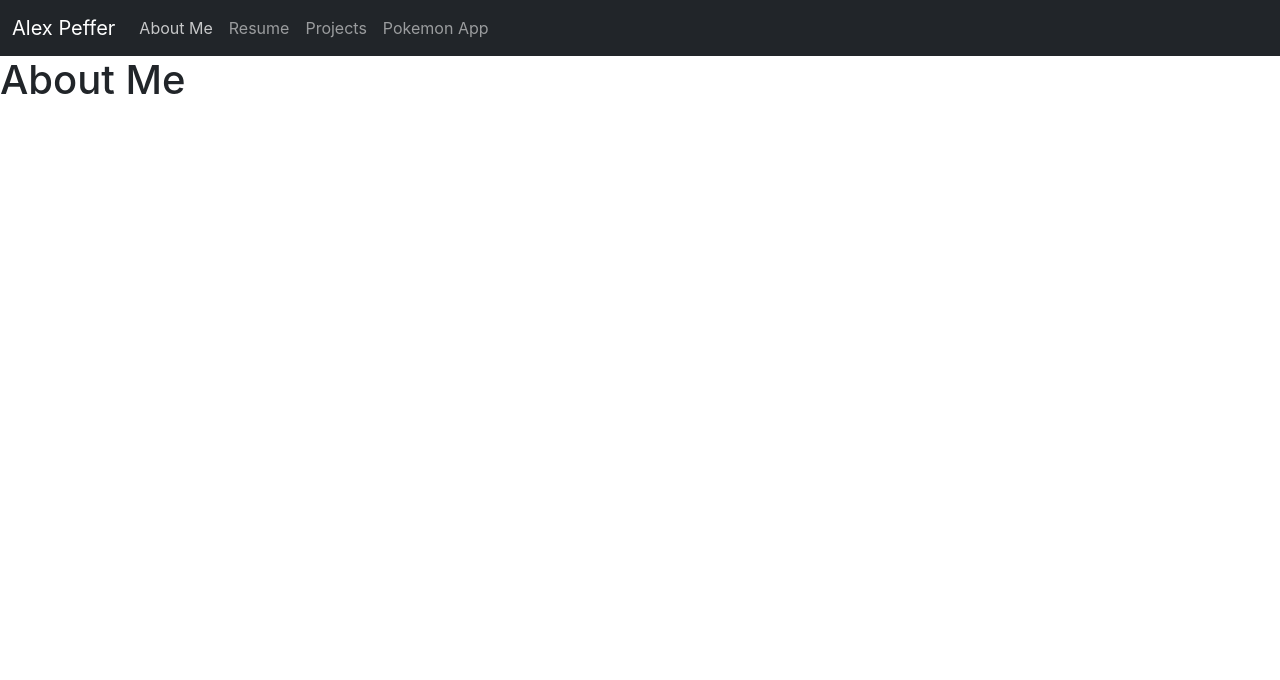
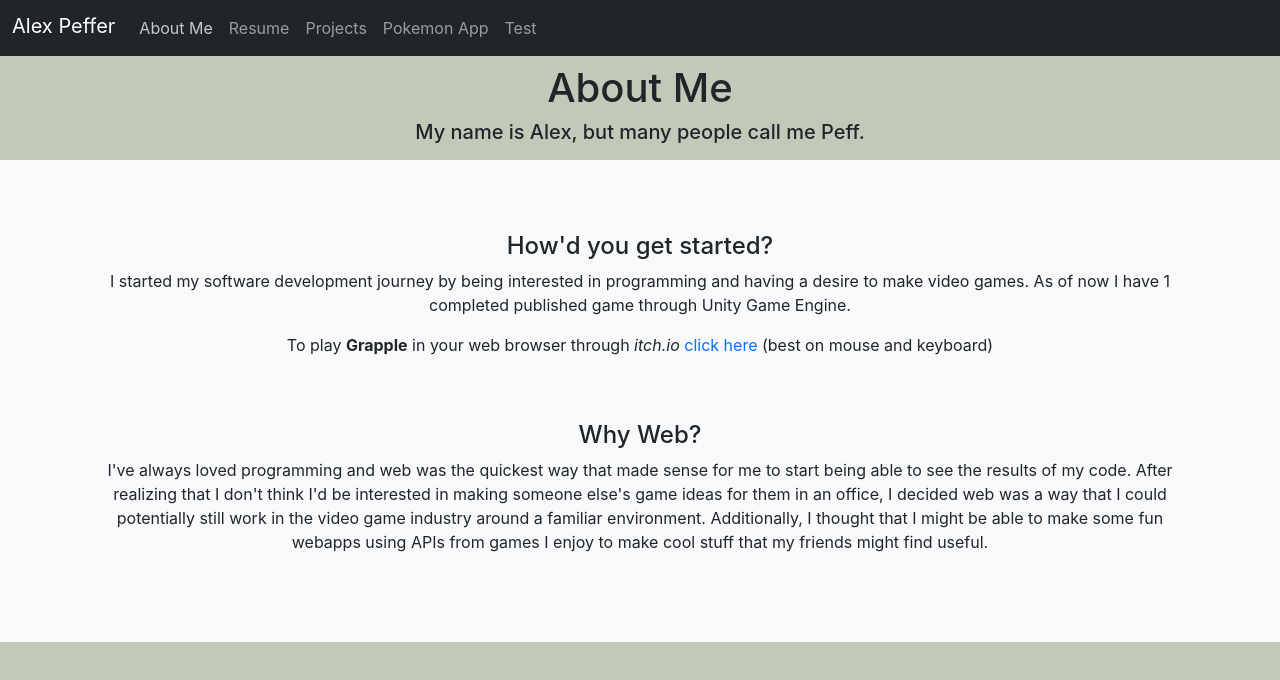
Before and after one commit to APeffer/Alex-Peffer-Portfolio, a React (Create React App) app in the folder PortfolioSite/: page / in a window 1280 px wide. Both pictures are taken after a click on the button "About Me". Shown: the top 680 px of the page. Built offline with nearby package versions, Linux system fonts and the light colour scheme.

Commit message:
About ME!
added 'About Me' Page, updated navbar functionality to be more in Line
with react documentation of clickHandlers (i think)

```diff
--- a/PortfolioSite/src/AboutMe.js
+++ b/PortfolioSite/src/AboutMe.js
@@ -1,8 +1,43 @@
+import React from 'react'
+
 export default function AboutMe() {
+  return (
+    <div style={{height: '1200px', backgroundColor: '#c3c9b9'}}>
 
-    return (
-        <div>
-            <h1>About Me</h1>
+
+        <div className="mb-5 text-center user-select-none" style={{backgroundColor: '#c3c9b9'}}>
+            <div className="p-2 text-center">
+                <h1>About Me</h1>
+                <h5 className=''>My name is Alex, but many people call me Peff.</h5>
+            </div>
+            <div className="p-5 text-center bg-body-tertiary">
+                <div className='container py-4'>
+                    <h4>How'd you get started?</h4>
+                    <p>
+                        I started my software development journey by being interested in programming and having
+                        a desire to make video games. As of now I have 1 completed published game through
+                        Unity Game Engine.
+                    </p>
+                    <p>
+                        To play <strong>Grapple</strong> in your web browser through <i>itch.io </i>
+                        <a className="link-offset-2 link-offset-3-hover link-underline link-underline-opacity-0 link-underline-opacity-75-hover" href="https://ayypeff.itch.io/" target="_blank" rel='noreferrer'>click here</a> (best on mouse and keyboard)
+                    </p>
+
+                </div>
+                <div className='container py-4'>
+                    <h4>Why Web?</h4>
+                    <p>I've always loved programming and web was the quickest way that made sense for me to start
+                        being able to see the results of my code. After realizing that I don't think I'd be interested
+                        in making someone else's game ideas for them in an office, I decided web was a way that I could
+                        potentially still work in the video game industry around a familiar environment. Additionally,
+                        I thought that I might be able to make some fun webapps using APIs from games I enjoy to make
+                        cool stuff that my friends might find useful.
+                    </p>
+                </div>
+            </div>
         </div>
-    )
+
+
+    </div>
+  )
 }
--- a/PortfolioSite/src/navbar.js
+++ b/PortfolioSite/src/navbar.js
@@ -1,12 +1,37 @@
 import React from "react"
 
 function Navbar({onHome, onAboutMe, onResume, onProjects, onPokemonApp}) {
+
+  function clickHandler(e){
+    switch (e.target.value){
+      case 'home':
+        console.log("home")
+        onHome();
+        break;
+      case 'aboutme':
+        console.log("aboutme")
+        onAboutMe();
+        break;
+      case 'resume':
+        console.log("resume")
+        onResume();
+        break;
+      case 'projects':
+        console.log("projects")
+        onProjects();
+        break;
+      case 'pokemonapp':
+        console.log("pokemonapp")
+        onPokemonApp();
+        break;
+    }
+  }
 
   return (
     <>
       <nav className="navbar navbar-expand-lg navbar-dark bg-dark">
             <div className="container-fluid">
-                <a className="navbar-brand" href="/#" onClick={onHome}>Alex Peffer</a>
+              <button style={{backgroundColor: 'transparent', border: 'none', padding: '0px', paddingTop: '0px', paddingBottom: '5px'}} className="navbar-brand" onClick={clickHandler} value={'home'}>Alex Peffer</button>
               <button className="navbar-toggler" type="button" data-bs-toggle="collapse" data-bs-target="#myNavbar" aria-controls="myNavbar" aria-expanded="false" aria-label="Toggle navigation">
                 <span className="navbar-toggler-icon"></span>
               </button>
@@ -14,16 +39,19 @@ function Navbar({onHome, onAboutMe, onResume, onProjects, onPokemonApp}) {
 
                 <ul className="navbar-nav me-auto mb-2 mb-lg-0">
                   <li className="nav-item">
-                    <button className="nav-link" onClick={onAboutMe}>About Me</button>
+                    <button className="nav-link" onClick={clickHandler} value={'aboutme'}>About Me</button>
                   </li>
                   <li className="nav-item">
-                    <button className="nav-link"  onClick={onResume}>Resume</button>
+                    <button className="nav-link" onClick={clickHandler} value={'resume'}>Resume</button>
                   </li>
                   <li className="nav-item">
-                    <button className="nav-link"  onClick={onProjects}>Projects</button>
+                    <button className="nav-link" onClick={clickHandler} value={'projects'}>Projects</button>
                   </li>
                   <li className="nav-item">
-                    <button className="nav-link"  onClick={onPokemonApp}>Pokemon App</button>
+                    <button className="nav-link" onClick={clickHandler} value={'pokemonapp'}>Pokemon App</button>
+                  </li>
+                  <li className="nav-item">
+                    <button className="nav-link" onClick={clickHandler} value={'test'}>Test</button>
                   </li>
                 </ul>
               </div>
```
